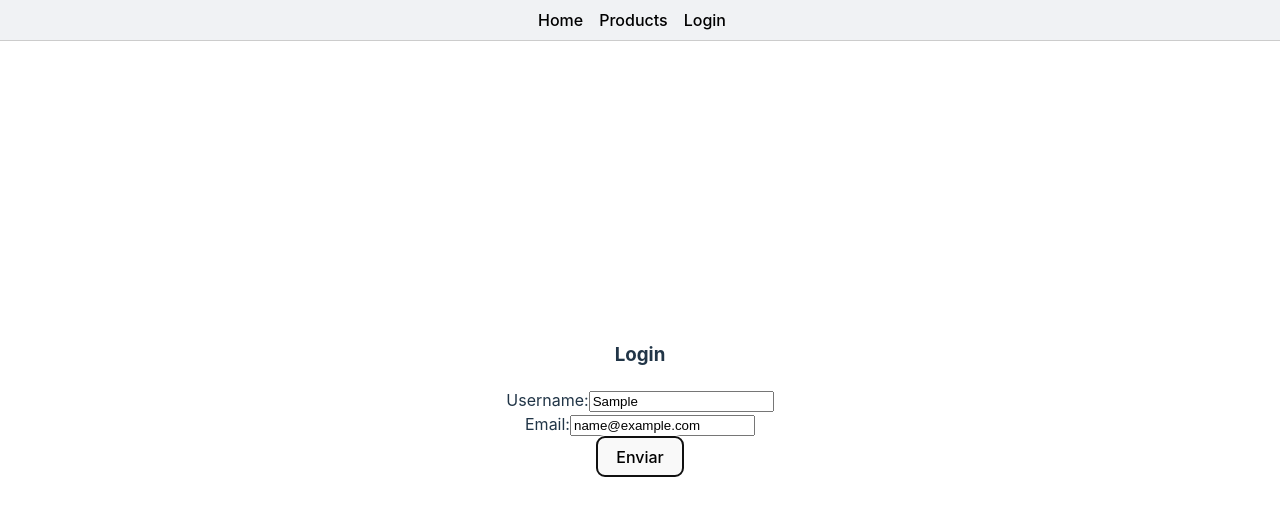
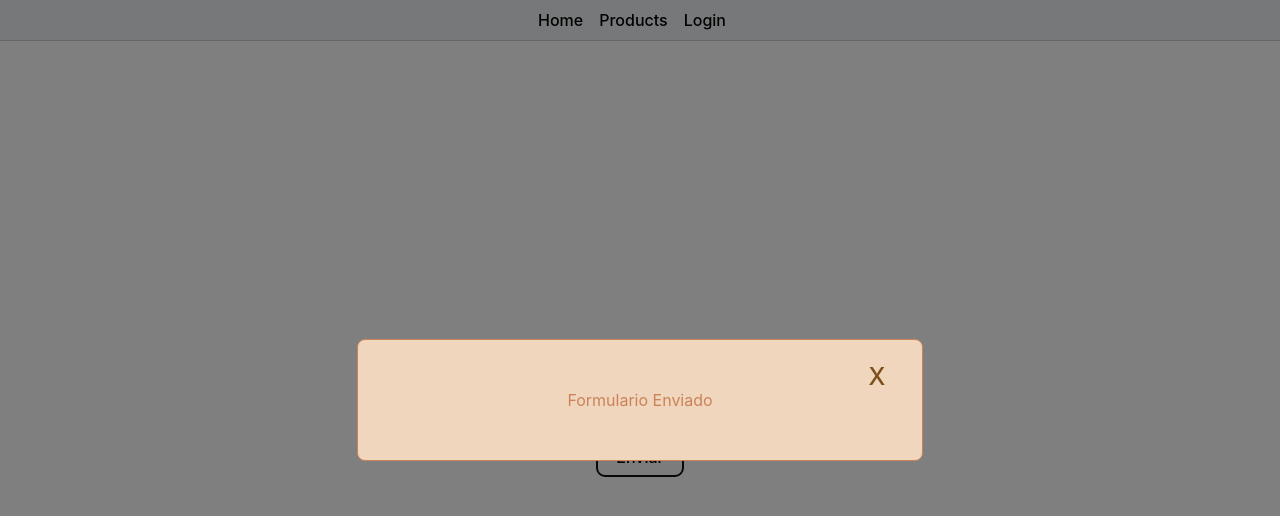
Before and after one commit to edson-yanez-villa/curso-de-react, a React (Vite) app: page /curso-de-react/login in a window 1280 px wide. Both pictures are taken after typing "Sample", "name@example.com" into the empty fields and a click on the button "Enviar". Shown: the top 516 px of the page. Built offline with nearby package versions, Linux system fonts and the light colour scheme.

Commit message:
add component

```diff
--- a/src/App.css
+++ b/src/App.css
@@ -65,3 +65,39 @@
 .nav-link:hover {
   color: #5378c3;
 }
+
+.modal-overlay {
+  position: fixed;
+  top: 0;
+  left: 0;
+  right: 0;
+  bottom: 0;
+  background: rgba(0, 0, 0, 0.5);
+  display: flex;
+  justify-content: center;
+  align-items: center;
+  z-index: 1000;
+}
+
+.notification-success {
+  background-color: #efd6bd;
+  color: #cc8259;
+  padding: 2rem;
+  border: 1px solid #cc8259;
+  border-radius: 0.5rem;
+  max-width: 500px;
+  width: 90%;
+  text-align: center;
+  position: relative;
+}
+
+.close-btn-success {
+  position: absolute;
+  top: 0.5rem;
+  right: 0.5rem;
+  background: transparent;
+  border: none;
+  color: #7e4f1a;
+  font-size: 1.5rem;
+  cursor: pointer;
+}
--- /dev/null
+++ b/src/components/Modals/ModalInfo.jsx
@@ -0,0 +1,27 @@
+import { motion } from "motion/react";
+
+// eslint-disable-next-line react/prop-types
+const ModalInfo = ({ visible, message, onClose }) => {
+  if (!visible) {
+    return null;
+  }
+  return (
+    <div className="modal-overlay">
+      <motion.div
+        className="notification-success"
+        initial={{ opacity: 0, y: -20 }}
+        animate={{ opacity: 1, y: 0 }}
+        transition={{ duration: 0.5 }}
+      >
+        <div>
+          <p>{message}</p>
+        </div>
+        <button className="close-btn-success" onClick={onClose}>
+          X
+        </button>
+      </motion.div>
+    </div>
+  );
+};
+
+export default ModalInfo;
--- a/src/components/forms/FormLoginWithMotion.jsx
+++ b/src/components/forms/FormLoginWithMotion.jsx
@@ -1,14 +1,22 @@
 import { motion } from "motion/react";
 import useForm from "../Hooks/useForm";
+import { useState } from "react";
+
+import ModalInfo from "../Modals/ModalInfo";
 // eslint-disable-next-line react/prop-types
 const FormWithMotionAndHook = ({ titleForm }) => {
   const { formData, handleChange } = useForm({
     username: "",
     email: "",
   });
+  const [showModal, setShowModal] = useState(false);
   const handleSubmit = (e) => {
     e.preventDefault();
+    setShowModal(true);
     console.log("datos del formulario", formData);
+  };
+  const onCloseModalInfo = () => {
+    setShowModal(false);
   };
   return (
     <motion.div
@@ -17,6 +25,11 @@
       exit={{ opacity: 0 }}
       transition={{ duration: 0.5 }}
     >
+      <ModalInfo
+        visible={showModal}
+        message={"Formulario Enviado"}
+        onClose={onCloseModalInfo}
+      />
       <form onSubmit={handleSubmit}>
         <motion.div
           initial={{ x: -100 }}
```
